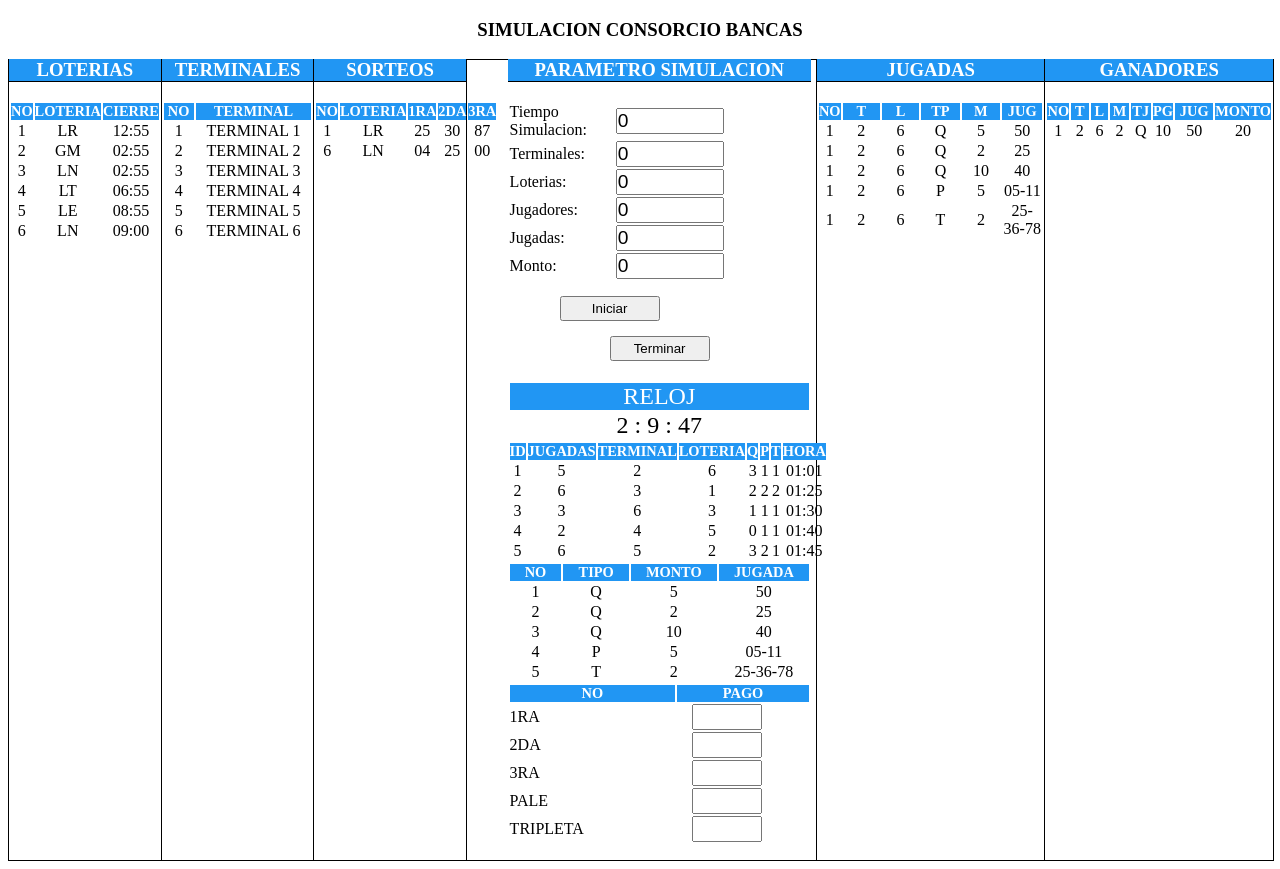
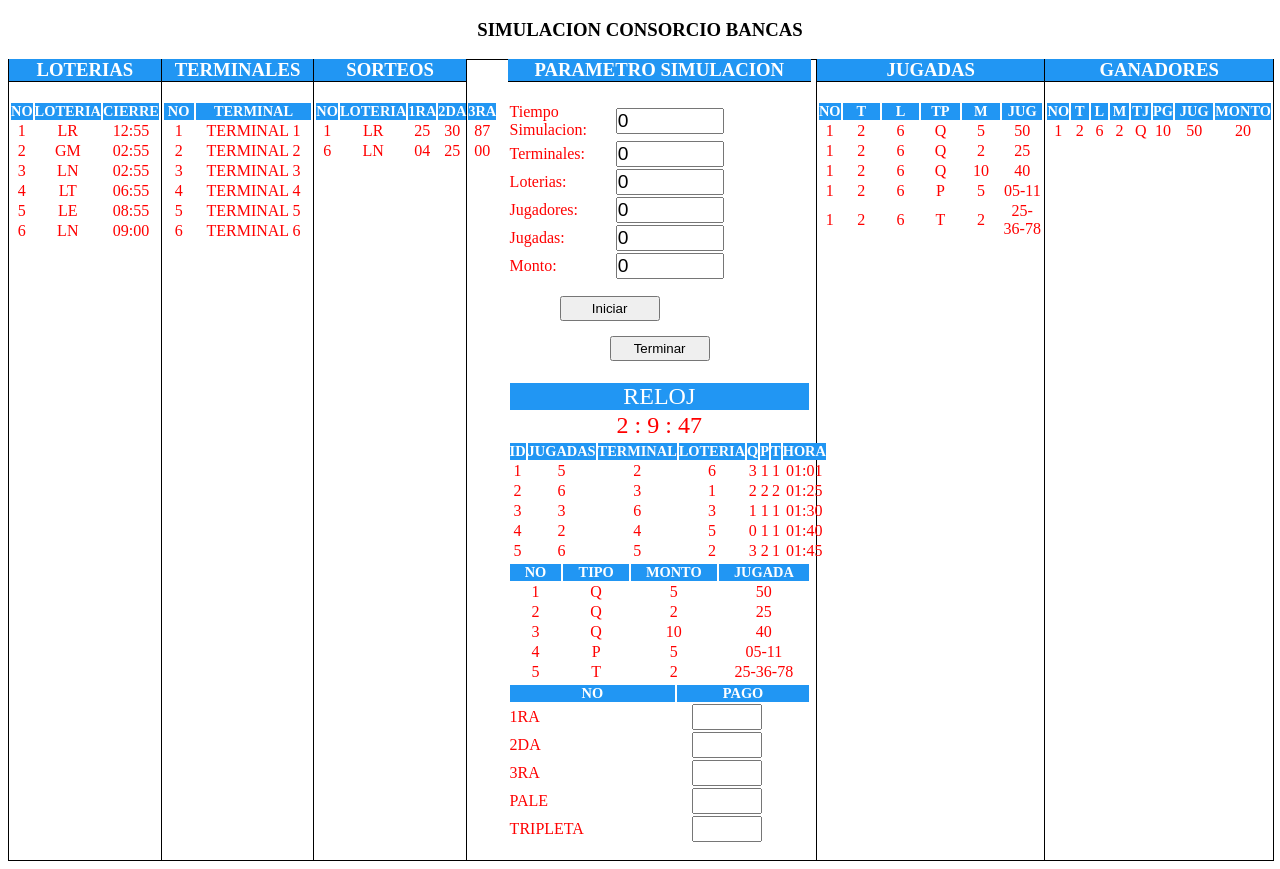
Before and after one commit to SantoGmz/Desarrollo-Web-2020, a plain HTML site: page simulacion/index.html in a window 1280 px wide. Drawn offline with Linux system fonts and the light colour scheme.

Commit message:
modificando para saber cuales he modificado y cuales no
creando una clase css para saber cuales estan disponibles y cuales no

```diff
--- a/simulacion/css/estilo.css
+++ b/simulacion/css/estilo.css
@@ -83,3 +83,8 @@ h3{
 	color: white!important;
 	font-size: 0.9em!important;
 }
+
+
+.statico{
+	color: red;
+}
--- a/simulacion/index.html
+++ b/simulacion/index.html
@@ -12,7 +12,7 @@
 </head>
 <body onload="reloj()">
 	<h3>SIMULACION CONSORCIO BANCAS</h3>
-	<div class="principal">
+	<div class="principal statico">
 		<div class="lf">
 			<h3>LOTERIAS</h3>
 			<div class="contenido-parametros">
@@ -106,7 +106,7 @@
 		</div>
 		<div class="lf">
 			<h3>SORTEOS</h3>
-			<div class="contenido-parametros">
+			<div class="contenido-parametros statico">
                 <table width="100%">
                 	<thead>
                 		<tr class="letrero2">
```
